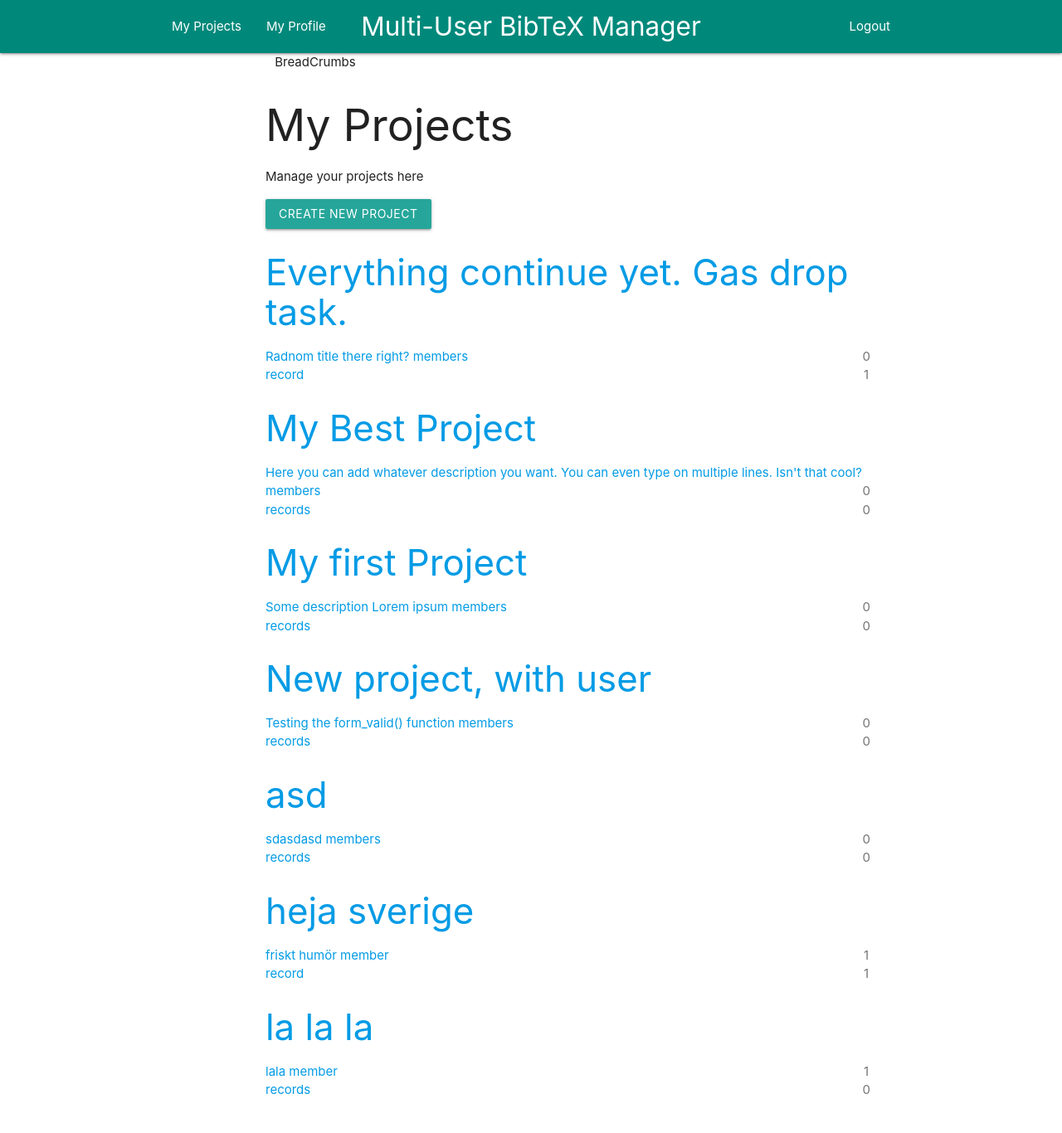
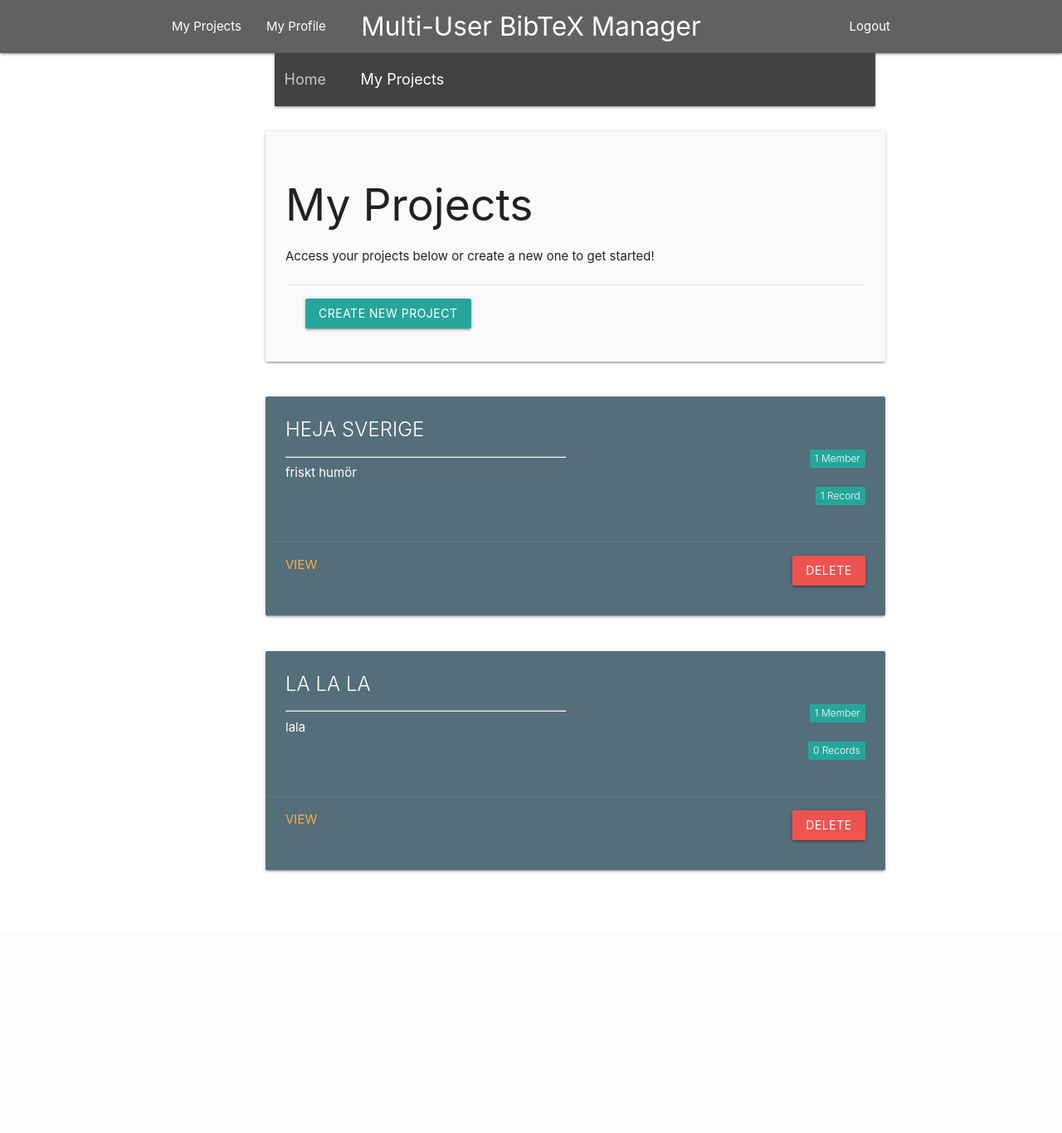
Before and after one commit to viktorSoftDev/multi-user-bibtex-manager, a Django app: page /projects/ in a window 1280 px wide. Shown: the whole page at 83% size. After the commit the page ends 1052 px from the top, so only its background shows below. Run offline with Django 3.2, Linux system fonts and the light colour scheme; a user stored in the database is signed in; data comes from the database, SQL or seed files in the repository; both versions use the stored data as it was after the commit; some libraries are stand-ins or nearby versions.

Commit message:
save entry, save user to project

```diff
--- a/projects/templates/projects/project_base.html
+++ b/projects/templates/projects/project_base.html
@@ -1,5 +1,5 @@
 {% extends "base.html" %}
-
+{% block breadcrumb %}{% endblock %}
 {% block content %}
 
   <div class="row">
--- a/projects/templates/projects/project_list.html
+++ b/projects/templates/projects/project_list.html
@@ -1,31 +1,84 @@
 {% extends "projects/project_base.html" %}
+{% block breadcrumb %}
+<a href="{% url 'projects:all' %}" class="breadcrumb">My Projects</a>
 
+{% endblock %}
 {% block preproject %}
+<br>
+<div class="row">
+  <div class="col s12">
+    <div class="card grey lighten-5">
+      <div class="card-content">
 
-    <h2>My Projects</h2>
-    <p>Manage your projects here</p>
 
-    <div class="">
-      <a href="{% url 'projects:create' %}" class="btn btn-medium waves waves-effect">Create New Project</a>
+            <span class="card-title"><h2>My Projects</h2></span>
+            <p>Access your projects below or create a new one to get started!</p>
+            <br>
+
+            <div class="card-action">
+              <a href="{% url 'projects:create' %}" class="btn btn-medium waves waves-effect">Create New Project</a>
+            </div>
+
+
+
+
+
+
+      </div>
     </div>
+  </div>
+
+</div>
+
+
 
 {% endblock %}
 
 {% block project_content %}
 <div class="list_project">
     {% for project in object_list  %}
-      <a class="list-project-item" href="{% url 'projects:single' slug=project.slug %}">
-        <h3 class="title list-project-item-heading">{{ project.project_title }}</h3>
-        <div class="list-project-item-text container-fluid">
-            {{ project.description }}
 
-            <span class="badge">{{ project.members.count }}</span>
-            member{{ project.members.count|pluralize }}
+      <div class="row">
+        <div class="col s12">
+          <div class="card hoverable blue-grey darken-1">
+
+              <div class="card-content white-text">
+                <span class="card-title">{{ project.project_title.upper }}</span>
+
+                <div class="row">
+                  <div class="col s6">
+                    <hr>
+                    <p>{{ project.description }}</p>
+                  </div>
+                  <div class="col s6">
+                    <span class="new badge" data-badge-caption="Member{{ project.members.count|pluralize }}">{{ project.members.count }}</span>
+                    <br>
+                    <br>
+                    <span class="new badge" data-badge-caption="Record{{ project.records.count|pluralize }}">{{ project.records.count }}</span>
+                  </div>
+                </div>
+
+              </div>
+              <div class="card-action">
+                <div class="row">
+                  <div class="col s6">
+                    <a href="{% url 'projects:single' slug=project.slug %}">View</a>
+                  </div>
+                  <div class="col s6">
+                    <div class="right-align">
+                      <a class="btn waves-effect waves-light red lighten-1" href="#">Delete</a>
+
+                    </div>
+                  </div>
+
+                </div>
+
+              </div>
+
+
+          </div>
         </div>
-        <span class="badge">{{ project.records.count }}</span>
-        record{{ project.records.count|pluralize }}
-      </a>
-
+      </div>
     {% endfor %}
 </div>
 {% endblock %}
--- a/projects/views.py
+++ b/projects/views.py
@@ -1,19 +1,30 @@
-from django.shortcuts import render
+from django.shortcuts import render, redirect
 from django.urls import reverse
 from django.views import generic
 from projects.models import Project, ProjectMember
 from django.shortcuts import get_object_or_404
 from django.contrib import messages
 
+from braces.views import SelectRelatedMixin
 from django.contrib.auth.mixins import (LoginRequiredMixin,
                                         PermissionRequiredMixin)
 
 # Create your views here.
-
+from . import forms
 
 class CreateProject(LoginRequiredMixin, generic.CreateView):
-    fields = ('project_title','description')
+    form_class = forms.CreateProjectForm
     model = Project
+
+    def post(self, request, *args, **kwargs):
+        form = self.form_class(request.POST)
+        if form.is_valid():
+            project = form.save()
+            user = self.request.user
+            pm = ProjectMember.objects.get_or_create(project=project, user=user)[0]
+            pm.save()
+            return redirect('projects:single', project.slug)
+
 
 class SingleProject(LoginRequiredMixin, generic.DetailView):
     model = Project
@@ -21,6 +32,9 @@ class SingleProject(LoginRequiredMixin, generic.DetailView):
 class ListProjects(LoginRequiredMixin, generic.ListView):
     model = Project
 
+    def get_queryset(self):
+        return Project.objects.filter(members=self.request.user)
+
 class JoinProject(LoginRequiredMixin, generic.RedirectView):
     pass
 
--- a/records/templates/records/record_base.html
+++ b/records/templates/records/record_base.html
@@ -1,5 +1,5 @@
 {% extends "base.html" %}
-
+{% block breadcrumb %}{% endblock %}
 {% block content %}
 
 {% block prerecord %}{% endblock %}
--- a/templates/base.html
+++ b/templates/base.html
@@ -21,7 +21,7 @@
   <body>
 
     <!-- Navbar for all pages -->
-    <nav class="teal darken-1">
+    <nav class="grey darken-2">
       <div class="nav-wrapper">
         <div class="container">
           <a href="{% url 'home' %}" class="brand-logo center">Multi-User BibTeX Manager</a>
@@ -49,6 +49,7 @@
       </div>
     </nav>
 
+    {% block content_account %}{% endblock %}
 
     <div class="row">
 
@@ -59,9 +60,17 @@
 
           <div class="col s12 m6 l7"> <!-- Note that "m8 l9" was added -->
             <!-- page content -->
-            <div class="">
-              BreadCrumbs
-            </div>
+            {% if user.is_authenticated %}
+
+              <nav class="grey darken-3 my-breadcrumb">
+                 <div class="nav-wrapper">
+                   <div class="col s12">
+                     <a href="{% url 'home' %}" class="breadcrumb">Home</a>
+                      {% block breadcrumb %}{% endblock %}
+                   </div>
+                 </div>
+               </nav>
+            {% endif %}
             <div class="">
                 {% block content %}{% endblock %}
             </div>
```
Also changed, not shown: accounts/templates/accounts/login.html (+28 -4 lines), accounts/templates/accounts/signup.html (+34 -4 lines), projects/forms.py (added, +8 -0 lines), projects/templates/projects/project_detail.html (+13 -1 lines), records/forms.py (+5 -2 lines), records/templates/records/record_form.html (+31 -17 lines), records/views.py (+16 -10 lines), db.sqlite3.
